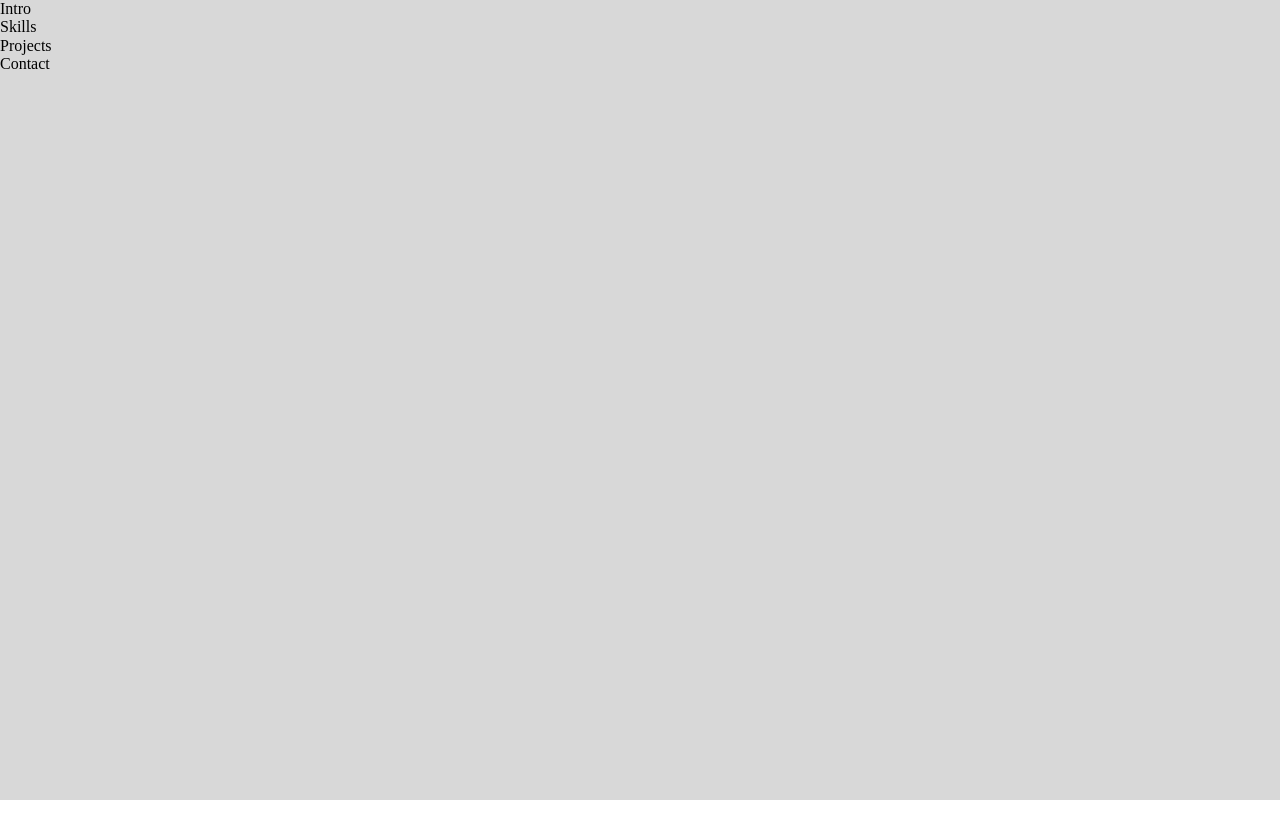
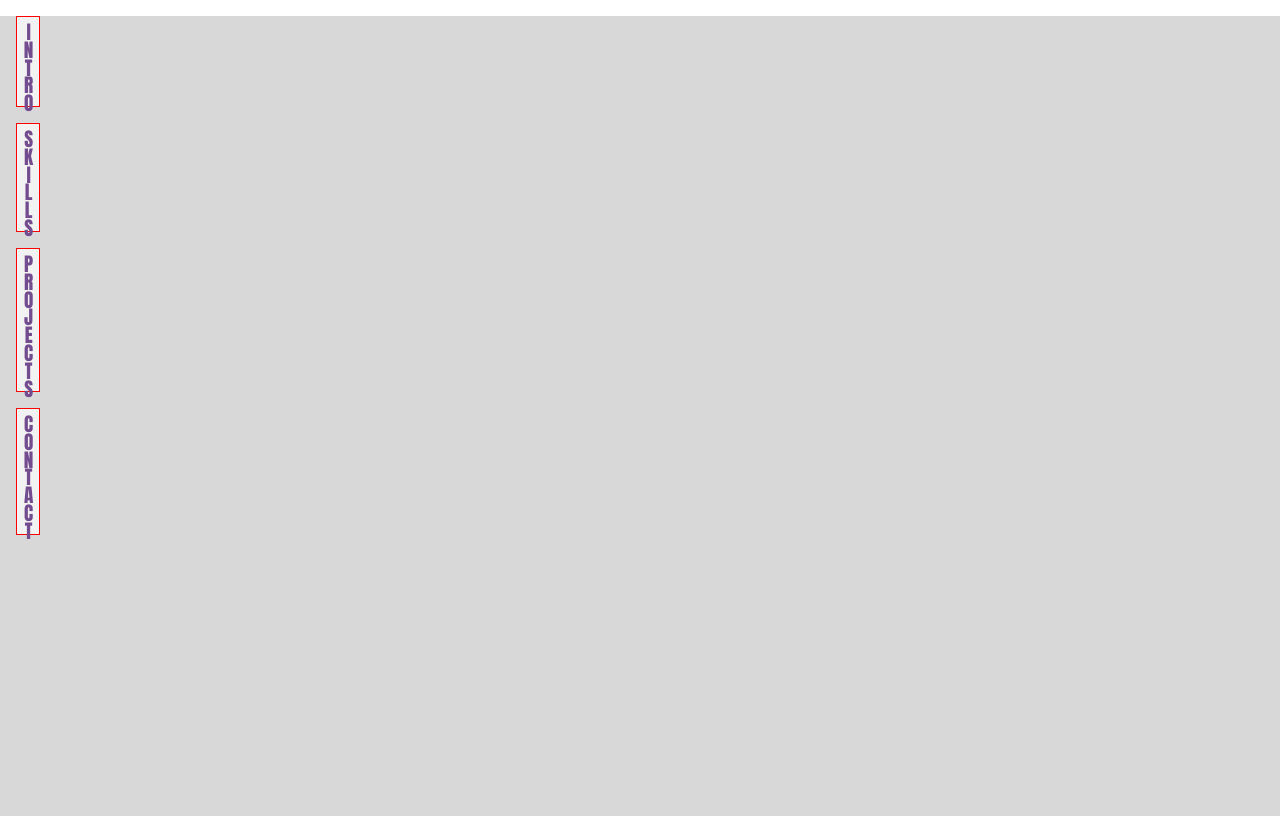
Before and after one commit to OvidiuCaruceru/PortfolioWebsite, an Angular app: page / in a window 1280 px wide. Built offline with nearby package versions, Linux system fonts and the light colour scheme.

Commit message:
Add class names for nav-links

```diff
--- a/src/app/app.component.html
+++ b/src/app/app.component.html
@@ -1,10 +1,10 @@
 <div class="app-component">
     <nav class="nav-bar">
         <ul class="nav-bar-buttons">
-            <li>Intro</li>
-            <li>Skills</li>
-            <li>Projects</li>
-            <li>Contact</li>
+            <li class="nav-link">INTRO</li>
+            <li class="nav-link">SKILLS</li>
+            <li class="nav-link">PROJECTS</li>
+            <li class="nav-link">CONTACT</li>
         </ul>
     </nav>
 </div>
```
